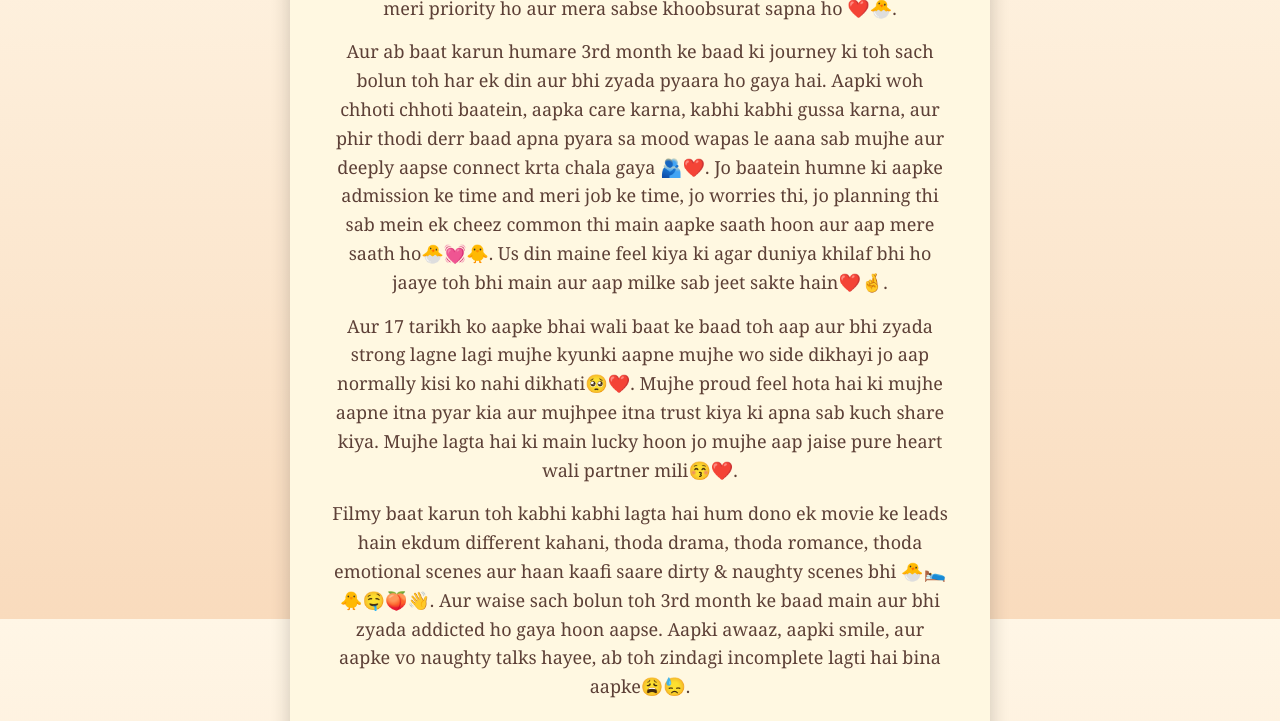
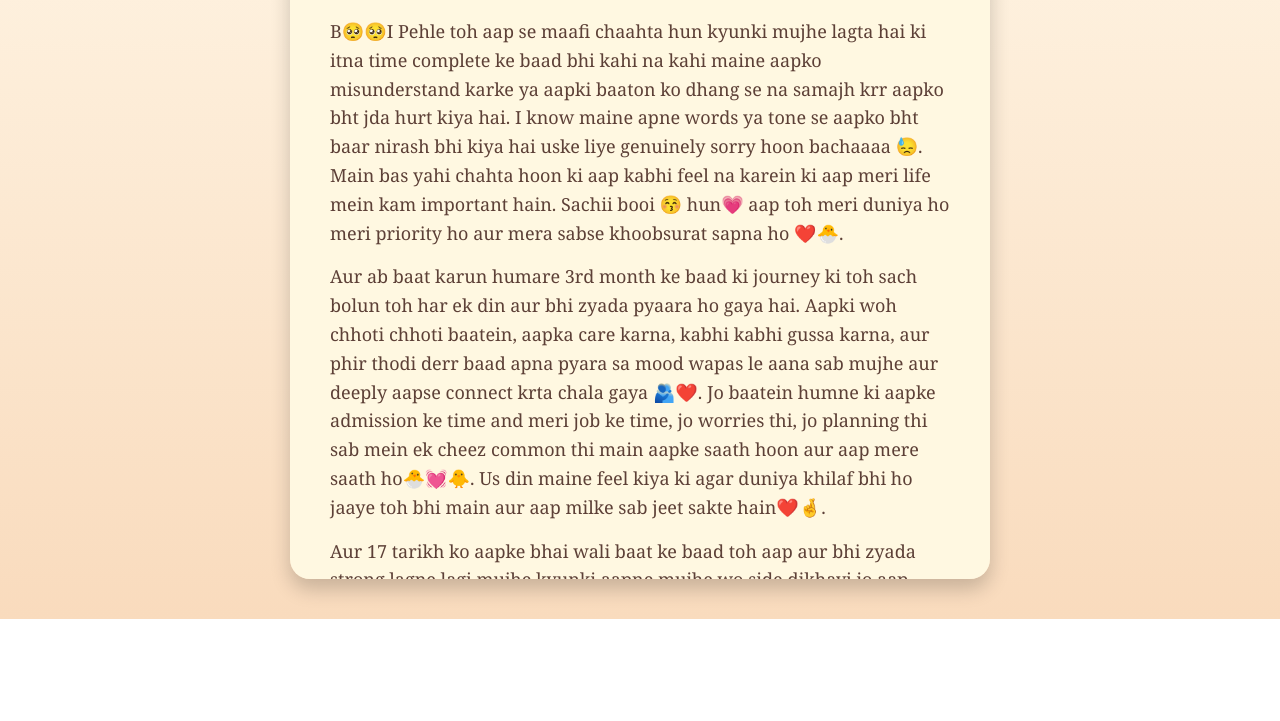
Before and after one commit to gaurangjain1507/4th-month-completed, a plain HTML site: page index.html in a window 1280 px wide. Shown: the part 181-902 px from the top of the page. After the commit the page ends 800 px from the top, so only its background shows below. Drawn offline with Linux system fonts and the light colour scheme.

Commit message:
index.html

```diff
--- a/index.html
+++ b/index.html
@@ -2,7 +2,7 @@
 <html lang="en">
 <head>
   <meta charset="UTF-8">
-  <title> 4th month completed 🎊🎉</title>
+  <title>4th month completed 🎊🎉</title>
   <style>
     * {
       margin: 0;
@@ -20,13 +20,15 @@
     .container {
       width: 90%;
       max-width: 700px;
+      max-height: 90vh;       /* fix height */
+      overflow-y: auto;       /* enable scroll */
       background: #fff8e1;
       padding: 30px 40px;
       border-radius: 20px;
       box-shadow: 0 10px 20px rgba(0,0,0,0.2);
       position: relative;
       text-align: center;
-      animation: fadeIn 5s ease;
+      animation: fadeIn 2s ease;
     }
     .page {
       display: none;
@@ -44,6 +46,7 @@
       color: #5d4037;
       margin-bottom: 15px;
       line-height: 1.6;
+      text-align: left;   /* readable */
     }
     .heart {
       font-size: 40px;
@@ -70,7 +73,6 @@
       0%, 100% { transform: translateY(0);}
       50% { transform: translateY(-10px);}
     }
-
     @keyframes fadeIn {
       from { opacity: 0; }
       to { opacity: 1; }
@@ -78,7 +80,7 @@
   </style>
 </head>
 <body>
-  <div class="container">
+  <div class="container" id="contentBox">
     <div class="page active" id="page1">
       <div class="heart">B(•)(•)I</div>
       <h2>
@@ -137,7 +139,8 @@ Happy 4th month anniversary of relationship
     function nextPage() {
       document.getElementById("page1").classList.remove("active");
       document.getElementById("page2").classList.add("active");
+      document.getElementById("contentBox").scrollTop = 0; // always scroll to top
     }
   </script>
 </body>
-  </html>
+   </html>
```
